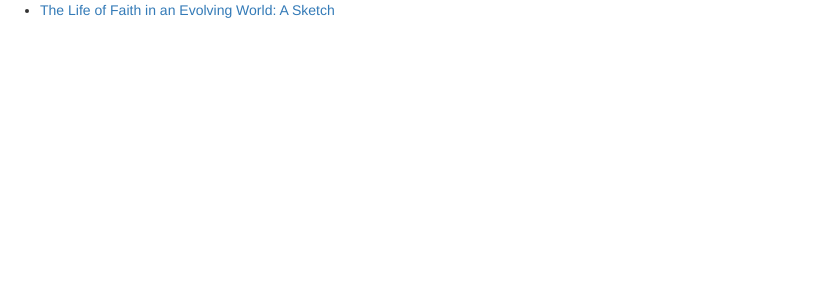
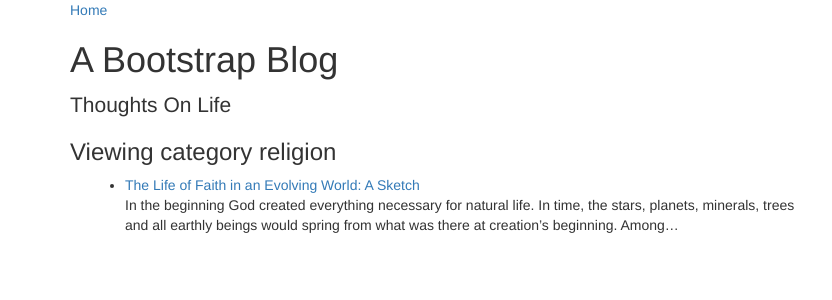
Before and after one commit to jrichardson0104/Basic-Django-Blog, a Django app: a page that uses templates/base.html in a window 1280 px wide. Shown: the top 300 px of the page, without its empty margins (0-832 px from the left). Run offline with Django 3.2, Linux system fonts and the light colour scheme; data comes from the database, SQL or seed files in the repository; some libraries are stand-ins or nearby versions.

Commit message:
Final Changes

```diff
--- a/templates/base.html
+++ b/templates/base.html
@@ -24,21 +24,21 @@
   </head>
 
   <body>
-<!--
+
     <div class="blog-masthead">
       <div class="container">
         <nav class="blog-nav">
-          <a class="blog-nav-item active" href="#">Home</a>
-          <a class="blog-nav-item" href="#">New features</a>
-          <a class="blog-nav-item" href="#">Press</a>
-          <a class="blog-nav-item" href="#">New hires</a>
-          <a class="blog-nav-item" href="#">About</a>
+          <a class="blog-nav-item active" href="{% url 'index' %}">Home</a>
         </nav>
       </div>
-    </div> -->
+    </div>
+  {% block navbar %}
 
-   {% block content %}
-   {% endblock %}
+  {% endblock %}
+
+  {% block content %}
+
+  {% endblock %}
 <!--
     <footer class="blog-footer">
       <p>Blog template built for <a href="http://getbootstrap.com">Bootstrap</a> by <a href="https://twitter.com/mdo">@mdo</a>.</p>
--- a/templates/view_category.html
+++ b/templates/view_category.html
@@ -1,15 +1,32 @@
 {% extends 'base.html' %}
-{% block head_title %}Viewing category {{ category.title }}{% endblock %}
-{% block title %}{{ category.title }}{% endblock %}
+
+
 
 {% block content %}
+<div class="container">
+
+      <div class="blog-header">
+        <h1 class="blog-title">A Bootstrap Blog</h1>
+        <p class="lead blog-description">Thoughts On Life</p>
+
+        {% if categories %}
+            {% for category in categories %}
+                <a href="{{ category.get_absolute_url }}">|{{ category.title|upper }}|</a>
+            {% endfor %}
+        {% endif %}
+      </div>
+      {% block head_title %}<h3>Viewing category {{ category.title }}</h3>{% endblock %}
+       <div class="col-sm-8 blog-main">
 		{% if posts %}
         	<ul>
 	        {% for post in posts %}
 	            <li><a href="{{ post.get_absolute_url }}">{{ post.title }}</a></li>
+	            {{ post.body|truncatechars:200}}
 	        {% endfor %}
        		</ul>
     	{% else %}
         	<p>There are no posts.</p>
     	{% endif %}
+    	</div>
+</div>
 {% endblock %}
```
Also changed, not shown: templates/nav_bar.html (added, +12 -0 lines), templates/view_post.html (+20 -3 lines). Lines whose indentation alone changed are shown as unchanged.
